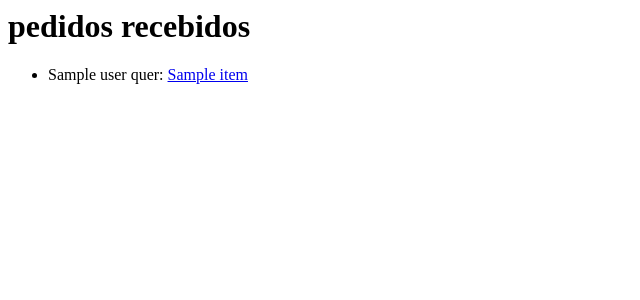
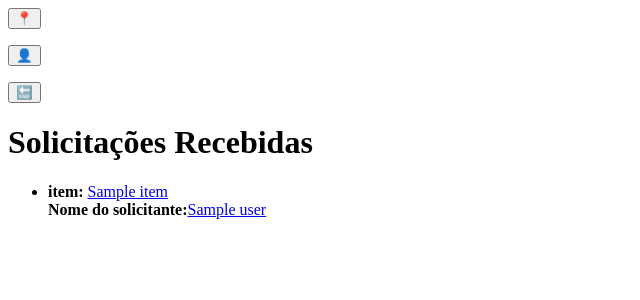
Before and after one commit to MayaBrito/EmprestAqui, a Flask app: template templates/open_received_requests.html in a window 1280 px wide. Shown: the top 300 px of the page, without its empty margins (0-640 px from the left). Run offline with Flask 3, Linux system fonts and the light colour scheme; the template is opened without the code that fills it: most values are stand-ins (such as "Sample title", 1, 10 or a date in 2020).

Commit message:
[ADD] implemented requirements for received requests

```diff
--- a/templates/open_received_requests.html
+++ b/templates/open_received_requests.html
@@ -1,17 +1,31 @@
 <doctype html>
     <title>pedidos feitos abertos</title>
-    <h1>pedidos recebidos</h1>
+      <form method="post" action="/change_location">
+        <input type="submit" name="change_location" id="change_location" value="📍"/>
+      </form>
+      <form method="post" action="/user">
+          <input type="submit" name="user" id="user" value="👤"/>
+      </form>
+      <form method="post" action="/login">
+          <input type="submit" name="exit" id="exit" value="🔚"/>
+      </form>
+    <h1>Solicitações Recebidas</h1>
     <ul>
     {% for request in requests.values() %}
       <li>
-        {{users[request.interested].name}} quer:
-        <a href="{{url_for('item',id=request.item_id)}}" >{{ itens[request.item_id].name|e }} </a>
+        <b>item:</b> <a href="{{url_for('item',id=request.item_id)}}" >{{ itens[request.item_id].name|e }} </a>
+        <br>
+        <b>Nome do solicitante:</b><a href="{{url_for('user',id=users[request.interested].id)}}" >{{users[request.interested].name}}</a>
         {% if request.state is equalto 'accepted' %}
-            entre em contato:{{users[request.interested].phone}}
+            <br>
+            <b>email do solicitante:</b>{{users[request.interested].email}}
+            <br>
+            <b>telefone do solicitante:</b>{{users[request.interested].phone}}
         {% endif %}
         {% if request.state is equalto 'open' %}
             <form method="post" action="/accept_request">
-                <input type="submit" name="accept" id="accept" value="accept"/>
+                <input type="submit" name="accept" id="accept" value="Aceitar"/>
+                <input type="submit" name="reject" id="reject" value="Recusar"/>
                 <input type="hidden" name="id" value={{request.item_id}} />
                 <input type="hidden" name="interested" value="{{request.interested}}"/>
             </form>
```
